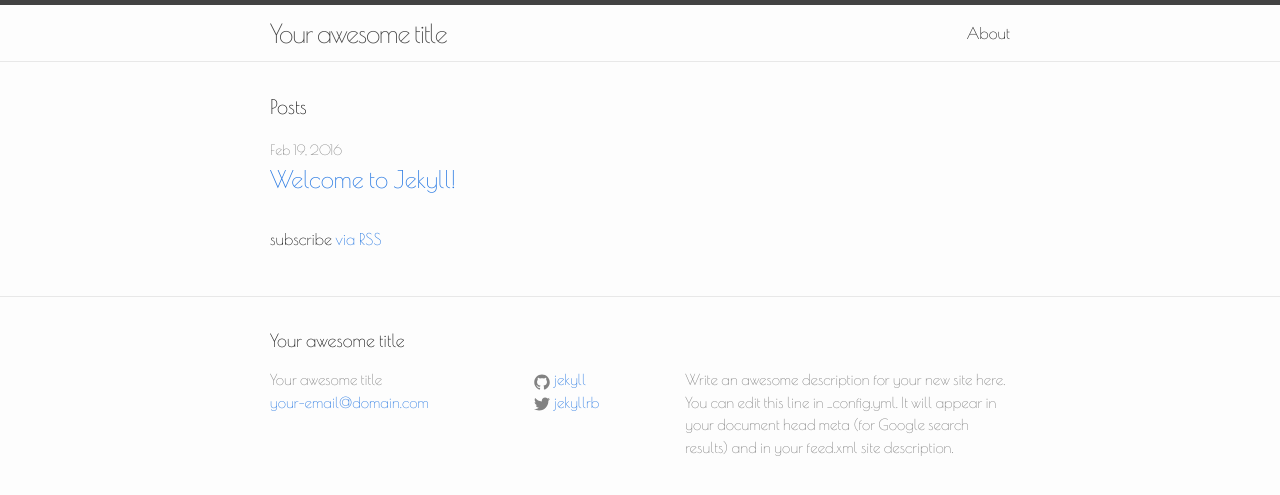
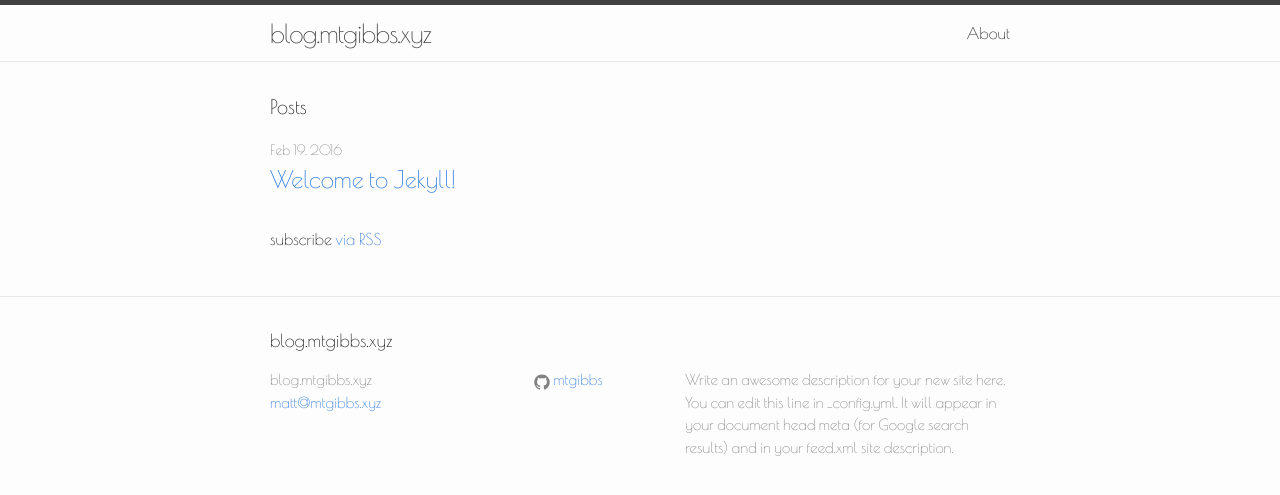
Before and after one commit to mtgibbs/mtgibbs.github.io, a Jekyll site: the page built from index.html, in a window 1280 px wide. Shown: the top 495 px of the page. Built offline with Jekyll 4.4.1, drawn with Linux system fonts in a browser that asks for light colours; some web fonts are replaced.

Commit message:
Adjusting some settings

```diff
--- a/_config.yml
+++ b/_config.yml
@@ -6,16 +6,15 @@
 # 'jekyll serve'. If you change this file, please restart the server process.
 
 # Site settings
-title: Your awesome title
-email: your-email@domain.com
+title: blog.mtgibbs.xyz
+email: matt@mtgibbs.xyz
 description: > # this means to ignore newlines until "baseurl:"
   Write an awesome description for your new site here. You can edit this
   line in _config.yml. It will appear in your document head meta (for
   Google search results) and in your feed.xml site description.
 baseurl: "" # the subpath of your site, e.g. /blog
-url: "http://yourdomain.com" # the base hostname & protocol for your site
-twitter_username: jekyllrb
-github_username:  jekyll
+url: "http://blog.mtgibbs.xyz" # the base hostname & protocol for your site
+github_username:  mtgibbs
 
 # Build settings
 markdown: kramdown
```
